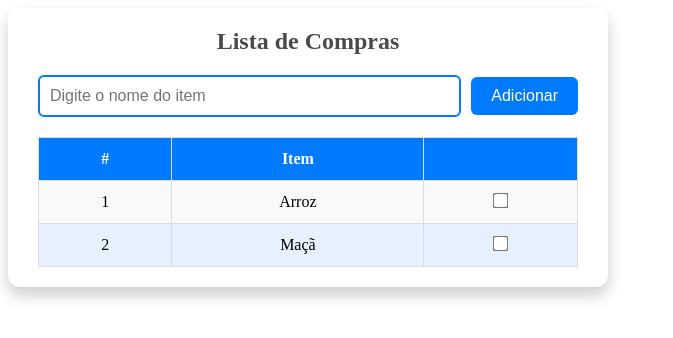
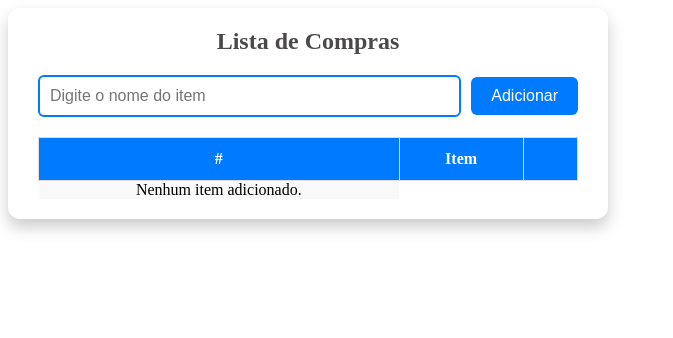
Before and after one commit to denisespanhol/angular-concepts, an Angular app: page / in a window 1280 px wide. Shown: the top 338 px of the page, without its empty margins (0-673 px from the left). Built offline with nearby package versions, Linux system fonts and the light colour scheme.

Commit message:
Add itens for the list

```diff
--- a/src/app/app.ts
+++ b/src/app/app.ts
@@ -4,7 +4,7 @@ import { ShopList } from './shop-list/shop-list.component';
 
 @Component({
   selector: 'app-root',
-  imports: [ShopList],
+  imports: [ ShopList ],
   templateUrl: './app.html',
   styleUrl: './app.css'
 })
--- /dev/null
+++ b/src/app/shop-list/item-list.ts
@@ -0,0 +1,5 @@
+export class ItemList {
+    id?: number;
+    name?: string;
+    itsPurchased: boolean = false;
+}
--- a/src/app/shop-list/shop-list.component.html
+++ b/src/app/shop-list/shop-list.component.html
@@ -15,16 +15,17 @@
             </tr>
         </thead>
         <tbody>
-            <tr>
-                <td>1</td>
-                <td>Arroz</td>
-                <td><input type="checkbox" /></td>
-            </tr>
-            <tr>
-                <td>2</td>
-                <td>Maçã</td>
-                <td><input type="checkbox" /></td>
-            </tr>
+            @for( element of list; track element.id) {
+                <tr>
+                    <td>{{ element.id }}</td>
+                    <td>{{ element.name }}</td>
+                    <td><input type="checkbox" /></td>
+                </tr>
+            } @empty {
+                <tr colspan="3">
+                    Nenhum item adicionado.
+                </tr>
+            }
         </tbody>
     </table>
 </div>
--- a/src/app/shop-list/shop-list.component.ts
+++ b/src/app/shop-list/shop-list.component.ts
@@ -1,17 +1,29 @@
 import { Component } from '@angular/core';
 import { FormsModule } from '@angular/forms';
+import { ItemList } from './item-list';
+import { CommonModule } from '@angular/common';
 
 @Component({
   selector: 'app-shop-list',
-  imports: [FormsModule],
+  imports: [ FormsModule, CommonModule ],
   templateUrl: './shop-list.component.html',
   styleUrl: './shop-list.component.css',
 })
 export class ShopList {
   newItem: string = '';
+  list: ItemList[] = [];
 
   addItemToList() {
-    console.log(this.newItem);
+    if (!this.newItem) return;
+
+    let itemList = new ItemList();
+    itemList.name = this.newItem;
+    itemList.id = this.list.length + 1;
+
+    this.list.push(itemList);
+
     this.newItem = '';
+
+    console.table(this.list);
   }
 }
```
